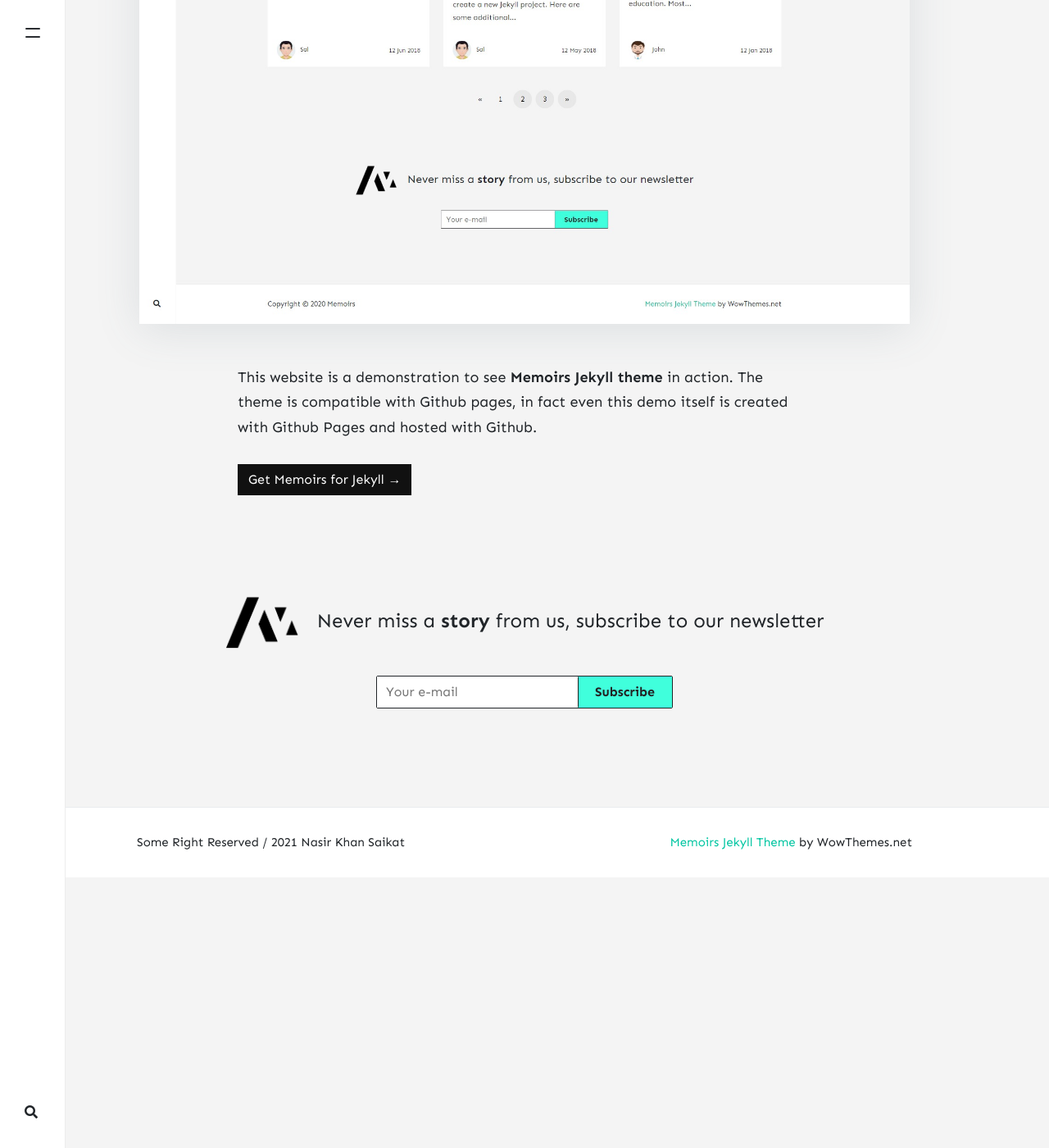
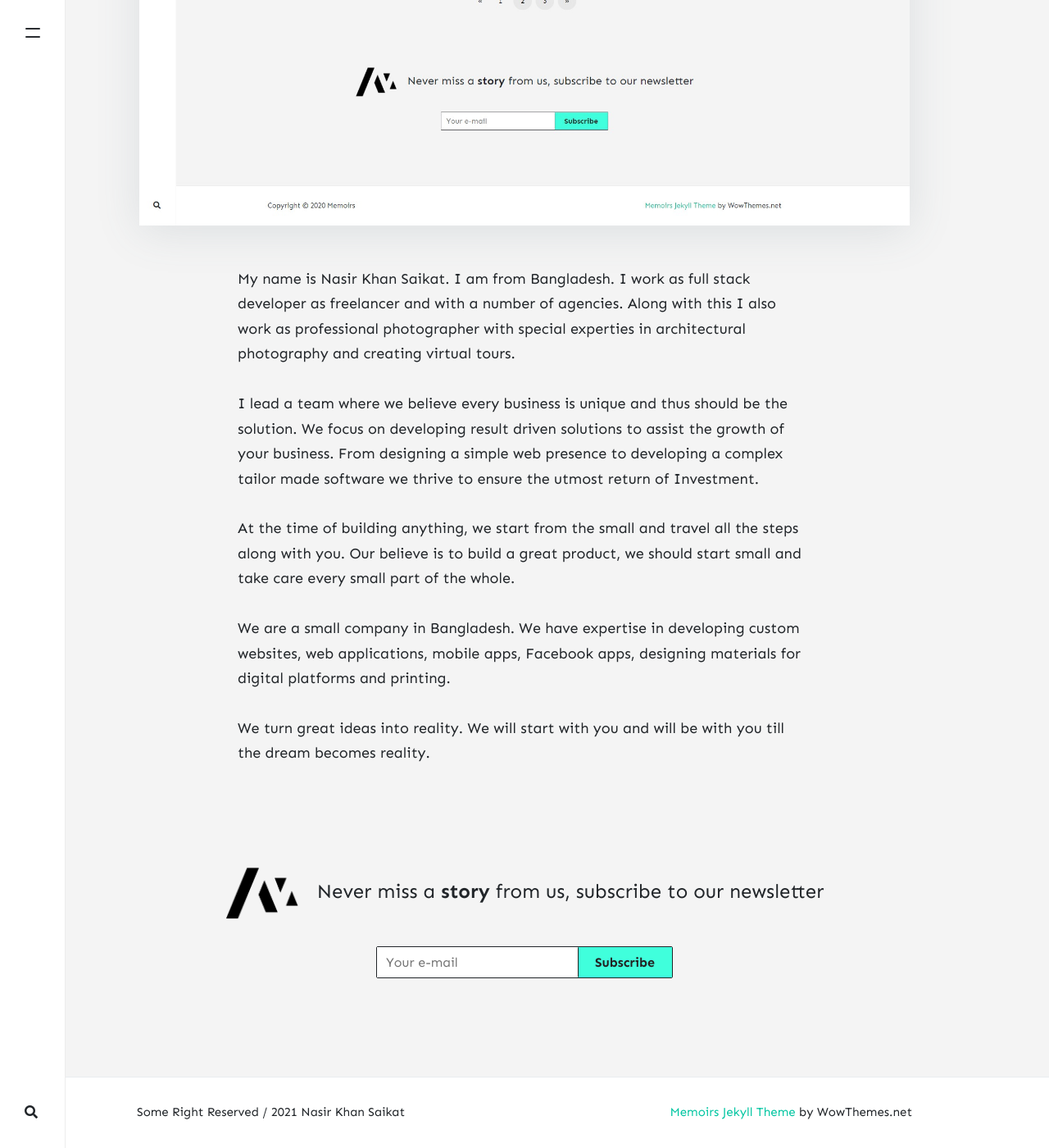
Before and after one commit to nasirkhan/nasir-khan-saikat-2, a Jekyll site: the page built from _pages/about.md, in a window 1280 px wide and 1400 px high, scrolled down 1421 px. Shown: the whole window at 82% size. Built offline with Jekyll 4.4.1, drawn with Linux system fonts in a browser that asks for light colours; nearby versions of some CDN libraries; comment, search, counter and statistics services are not loaded; before the commit the page ends 2491 px from its top, so only the background shows below that; some of the changed text lies outside the part shown.

Commit message:
Update from Forestry.io Nasir Khan Saikat updated _pages/about.md

```diff
--- a/_pages/about.md
+++ b/_pages/about.md
@@ -1,12 +1,18 @@
 ---
 layout: page
-title: Memoirs, a free minimalist Jekyll blogging theme with modern design
-permalink: /about
+title: About Nasir Khan Saikat
+permalink: "/about"
 comments: false
 image: assets/images/screenshot.jpg
 imageshadow: true
+
 ---
+My name is Nasir Khan Saikat. I am from Bangladesh. I work as full stack developer as freelancer and with a number of agencies. Along with this I also work as professional photographer with special experties in architectural photography and creating virtual tours.
 
-This website is a demonstration to see **Memoirs Jekyll theme** in action. The theme is compatible with Github pages, in fact even this demo itself is created with Github Pages and hosted with Github.
+I lead a team where we believe every business is unique and thus should be the solution. We focus on developing result driven solutions to assist the growth of your business. From designing a simple web presence to developing a complex tailor made software we thrive to ensure the utmost return of Investment.
 
-<a target="_blank" href="https://bootstrapstarter.com/bootstrap-templates/jekyll-theme-memoirs/" class="btn btn-dark"> Get Memoirs for Jekyll &rarr;</a>
+At the time of building anything, we start from the small and travel all the steps along with you. Our believe is to build a great product, we should start small and take care every small part of the whole.
+
+We are a small company in Bangladesh. We have expertise in developing custom websites, web applications, mobile apps, Facebook apps, designing materials for digital platforms and printing.
+
+We turn great ideas into reality. We will start with you and will be with you till the dream becomes reality.
```
